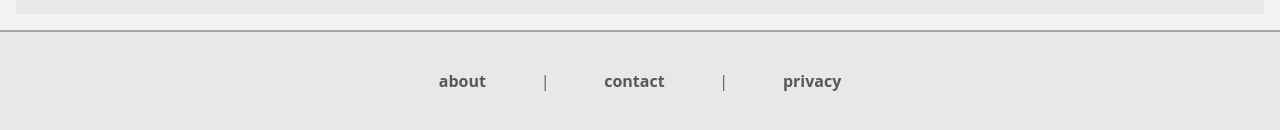
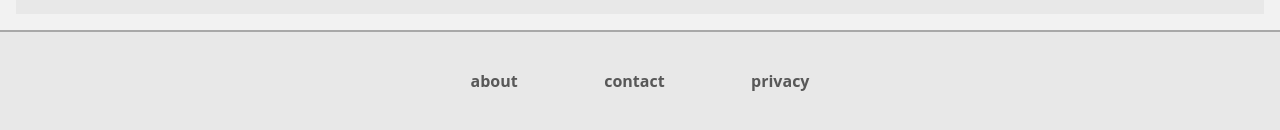
Before and after one commit to derpac/derpic, a plain HTML site: page derpic-pages/derpic-privacy.html in a window 1280 px wide. Shown: the part 638-768 px from the top of the page. Drawn offline with Linux system fonts and the light colour scheme.

Commit message:
remove | from footer

```diff
--- a/derpic-pages/derpic-privacy.html
+++ b/derpic-pages/derpic-privacy.html
@@ -32,9 +32,9 @@
     <footer>
         <div class="footer-flex" id="footer">
             <a href = "/derpic-pages\derpic-about.html">about</a>
-            <p>|</p>
+
             <a href = "/derpic-pages\derpic-contact.html">contact</a>
-            <p>|</p>
+
             <a href = "/derpic-pages\derpic-privacy.html">privacy</a>
         </div>
     </footer>
```
Also changed, not shown: derpic-pages/derpic-about.html (+2 -2 lines), derpic-pages/derpic-contact.html (+2 -2 lines).
